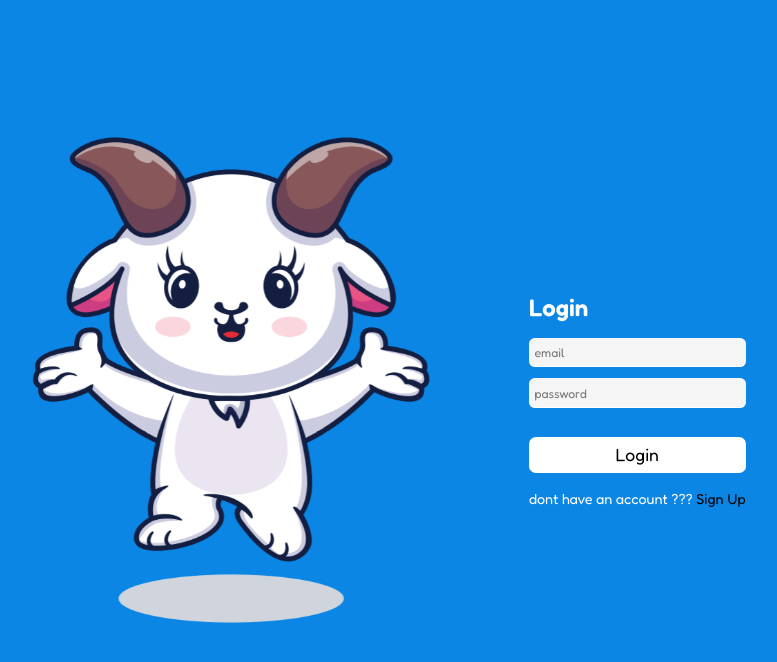
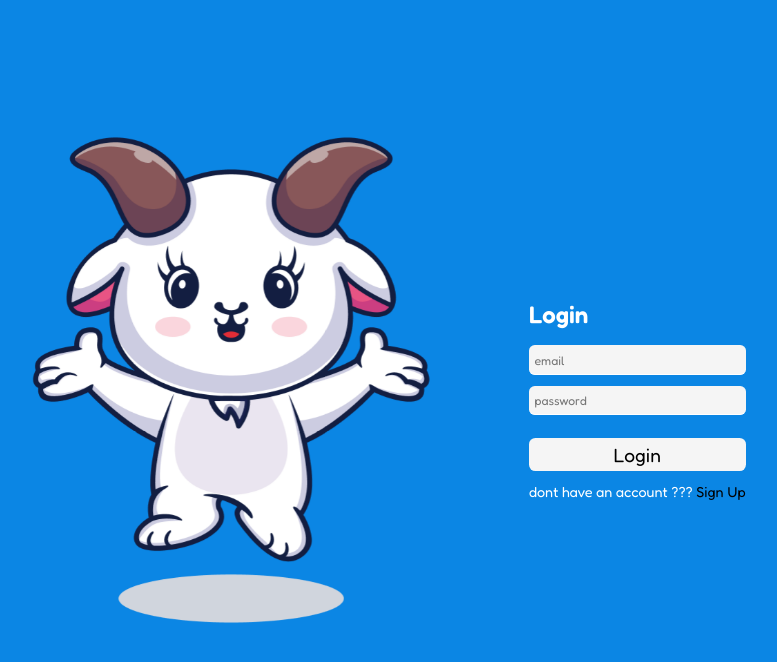
Before and after one commit to anomalous254/front, a React (Vite) app: page /login in a window 1280 px wide. Shown: the top 662 px of the page, without its empty margins (280-1057 px from the left). Built offline with nearby package versions, Linux system fonts and the light colour scheme.

Commit message:
added spinner in auth buttons

```diff
--- a/src/pages/auth/Login.jsx
+++ b/src/pages/auth/Login.jsx
@@ -3,8 +3,7 @@ import './index.scss';
 import { Form, redirect, useNavigation, Link } from 'react-router-dom';
 import bot from '../../assets/avatar/bot.png';
 import { toast } from 'react-toastify';
-import { getUserInfo } from '../../features';
-import { useDispatch } from 'react-redux';
+import { ImSpinner3 } from 'react-icons/im';
 import { loginUser } from '../../services/loginUser';
 
 export const action = async ({ request }) => {
@@ -13,7 +12,7 @@ export const action = async ({ request }) => {
     const password = loginData.get('password');
     const credentials = { email, password };
     try {
-        const reponse =  await loginUser(credentials);
+        const reponse = await loginUser(credentials);
         toast.success('succesfully logged in!', {
             theme: 'dark',
             autoClose: 3000,
@@ -57,14 +56,13 @@ export const LoginPage = () => {
                                     className="input"
                                     placeholder="password"
                                 />
-                                <input
-                                    type="submit"
-                                    value={
-                                        logingState.state === 'idle'
-                                            ? 'Login'
-                                            : 'Loging in...'
-                                    }
-                                />
+                                <button className="submit__btn">
+                                    {logingState.state === 'idle' ? (
+                                        'Login'
+                                    ) : (
+                                        <ImSpinner3 className="spinner" />
+                                    )}
+                                </button>
                             </Form>
                             <div className="login-redirects">
                                 <p className="">
--- a/src/pages/auth/Register.jsx
+++ b/src/pages/auth/Register.jsx
@@ -4,6 +4,7 @@ import { Form, redirect, useNavigation, Link } from 'react-router-dom';
 import bot from '../../assets/avatar/bot.png';
 import { toast } from 'react-toastify';
 import { registerUser } from '../../services/registerUser';
+import { ImSpinner3 } from 'react-icons/im';
 
 export const action = async ({ request }) => {
     const loginData = await request.formData();
@@ -23,22 +24,6 @@ export const action = async ({ request }) => {
         re_password,
         contact,
     };
-    const data = {
-        first_name,
-        last_name,
-        contact,
-        country,
-        email,
-        languages_scores: [
-            { name: 'swahili', points: 0 },
-            { name: 'igbo', points: 0 },
-            { name: 'yoruba', points: 0 },
-            { name: 'hausa', points: 0 },
-        ],
-        rank: '0',
-        points: '0',
-        image: 'https://img.freepik.com/premium-vector/african-american-black-young-man-rhombus-vest-round-avatar-face-icon-flat-style_768258-2936.jpg',
-    };
     try {
         const response = await registerUser(credentials);
         toast.success('Accout created successfuly!!', { theme: 'dark' });
@@ -51,7 +36,7 @@ export const action = async ({ request }) => {
 };
 
 export const RegisterPage = () => {
-    const logingState = useNavigation();
+    const registerState = useNavigation();
 
     return (
         <div className="auth-container">
@@ -114,14 +99,13 @@ export const RegisterPage = () => {
                                     placeholder="confirm password"
                                     required
                                 />
-                                <input
-                                    type="submit"
-                                    value={
-                                        logingState.state === 'idle'
-                                            ? 'Sign up'
-                                            : 'Creating account...'
-                                    }
-                                />
+                                <button className="submit__btn">
+                                    {registerState.state === 'idle' ? (
+                                        'Sign Up'
+                                    ) : (
+                                        <ImSpinner3 className="spinner" />
+                                    )}
+                                </button>
                             </Form>
                             <div className="login-redirects">
                                 <p className="">
--- a/src/pages/auth/index.scss
+++ b/src/pages/auth/index.scss
@@ -43,12 +43,12 @@
             gap: 0.7em;
             flex-direction: column;
 
-            label{
+            label {
                 display: none;
-              &::after{
+                &::after {
                     content: '*';
                     color: tomato;
-                margin-left: .3em;
+                    margin-left: 0.3em;
                 }
             }
             input {
@@ -61,25 +61,40 @@
                 font-size: 1.1em;
                 border-radius: 0.4em;
                 color: black;
-                font-size: .9em;
-                &::placeholder{
-                  font-size: .85em;
+                font-size: 0.9em;
+                &::placeholder {
+                    font-size: 0.85em;
                 }
             }
-            input[type='submit'] {
-                background-color: white;
-                border-radius: 0.4em;
-                margin: 1em 0;
-                padding: 0.4em;
-                font-size: 1.1em;
+            .submit__btn {
+                background-color: #f5f5f5;
+                color: black;
                 cursor: pointer;
+                margin: .6em 0;
+                border-radius: 0.4rem;
+                font-size: 1.2rem;
+                font-family: var(--font-style);
+                padding: 0.3rem;
+                border: none;
+                .spinner {
+                    animation: spin 2s linear infinite;
+
+                    @keyframes spin {
+                        0% {
+                            transform: rotate(0deg);
+                        }
+                        100% {
+                            transform: rotate(360deg);
+                        }
+                    }
+                }
             }
         }
     }
 
-    .login-redirects{
-      font-size: .9em;
-      a{
+    .login-redirects {
+        font-size: 0.9em;
+        a {
             color: black;
         }
     }
```
Lines whose indentation alone changed are shown as unchanged.
